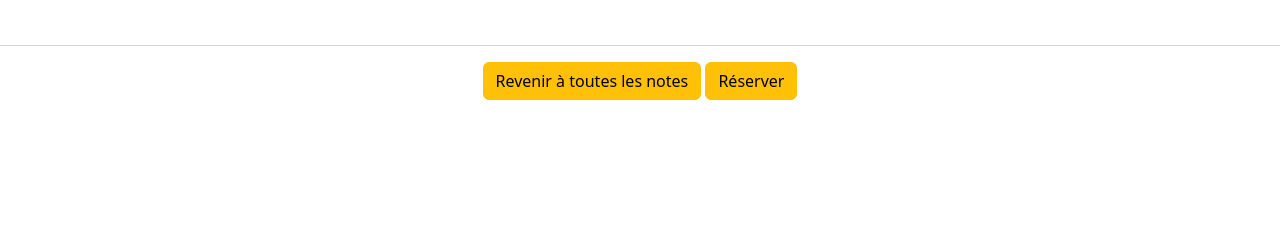
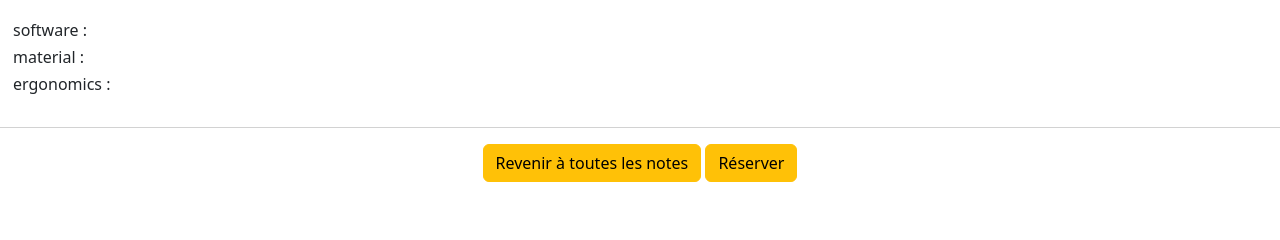
Before and after one commit to marionty/easyresa, a Symfony app: template templates/room/index.html.twig in a window 1280 px wide. Shown: the part 148-388 px from the top of the page. Run offline with Twig, Linux system fonts and the light colour scheme; the template is opened without the code that fills it, so the values that code supplies are empty; some libraries are stand-ins or nearby versions.

Commit message:
afficher material,ergonomics,software dans room

```diff
--- a/src/Controller/RoomController.php
+++ b/src/Controller/RoomController.php
@@ -14,11 +14,13 @@ class RoomController extends AbstractController
     #[Route('/room/{id}', name: 'app_room', methods: ['GET', 'POST'])]
     public function show($id, RoomRepository $oneRoom): Response
     {
-        // Affiche la note demandée dans le template dédié
+        // Affiche la room demandée dans le template dédié
         return $this->render('room/index.html.twig', [
-            // Récupère la note demandée par son id
+            // Récupère la room demandée par son id
             'oneRoom' => $oneRoom->findOneBy(
                 ['id' => $id]
+
+
             ),
 
 
--- a/src/Entity/Ergonomics.php
+++ b/src/Entity/Ergonomics.php
@@ -25,7 +25,10 @@ class Ergonomics
     {
         $this->rooms = new ArrayCollection();
     }
-
+    public function __toString(): string
+    {
+        return $this->getName();
+    }
     public function getId(): ?int
     {
         return $this->id;
--- a/src/Entity/Material.php
+++ b/src/Entity/Material.php
@@ -25,7 +25,10 @@ class Material
     {
         $this->rooms = new ArrayCollection();
     }
-
+    public function __toString(): string
+    {
+        return $this->getName();
+    }
     public function getId(): ?int
     {
         return $this->id;
--- a/src/Entity/Software.php
+++ b/src/Entity/Software.php
@@ -25,7 +25,10 @@ class Software
     {
         $this->rooms = new ArrayCollection();
     }
-
+    public function __toString(): string
+    {
+        return $this->getName();
+    }
     public function getId(): ?int
     {
         return $this->id;
--- a/src/Repository/RoomRepository.php
+++ b/src/Repository/RoomRepository.php
@@ -39,6 +39,7 @@ class RoomRepository extends ServiceEntityRepository
         }
     }
 
+
 //    /**
 //     * @return Room[] Returns an array of Room objects
 //     */
--- a/templates/room/index.html.twig
+++ b/templates/room/index.html.twig
@@ -9,6 +9,21 @@
 		<div class="card p-4 rounded-3">
 	<h1>{{ oneRoom.name }} capacité :{{ oneRoom.capacity }}</h1>
 	<p>{{ oneRoom.description }}</p>
+<h6> software :
+	{% for software in oneRoom.software %}
+	{{ software.name }}
+	{% endfor %}
+</h6>
+<h6> material :
+	{% for material in oneRoom.material %}
+	{{ material.name }}
+	{% endfor %}
+</h6>
+<h6> ergonomics :
+	{% for ergonomics in oneRoom.ergonomics %}
+	{{ ergonomics.name }}
+	{% endfor %}
+</h6>
 </div>
 </div>
 
```
Also changed, not shown: src/Controller/Admin/RoomCrudController.php (+11 -7 lines).
